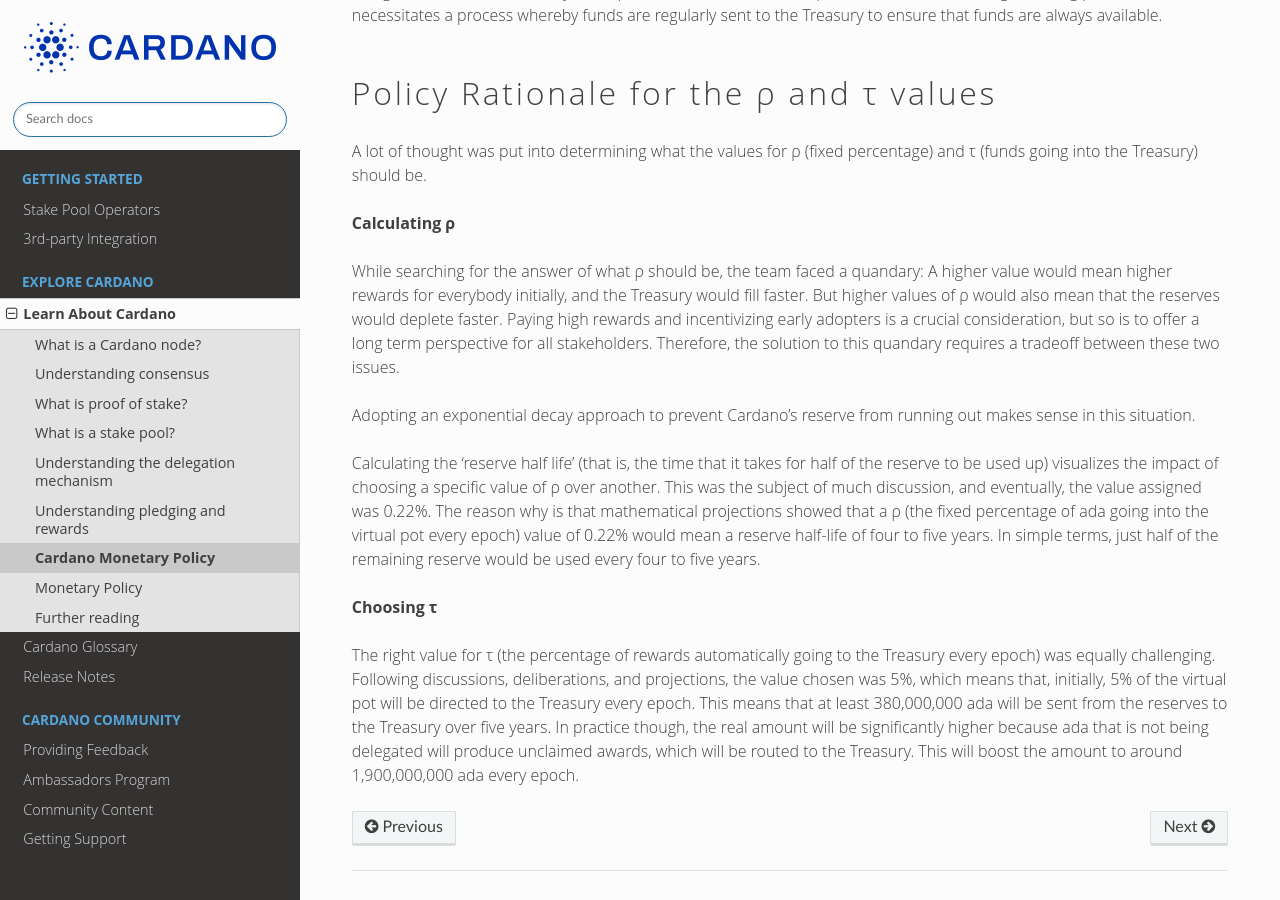
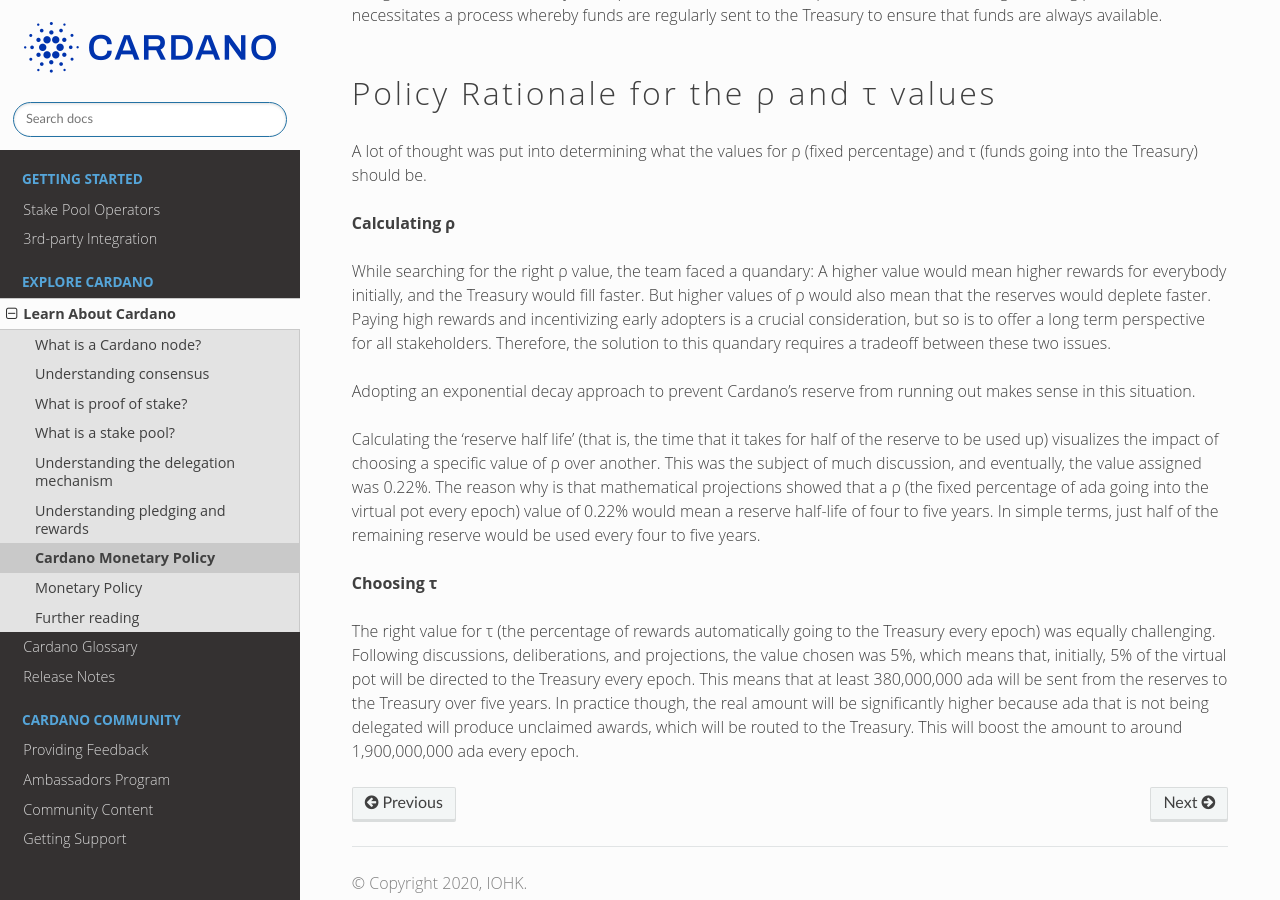
Before and after one commit to input-output-hk/technical-docs, a Sphinx documentation site: the page built from source/learn-about-cardano/cardano-monetary-policy.md, in a window 1280 px wide and 900 px high, scrolled down 1682 px. Built offline with Sphinx 7.4.7 and the Read the Docs theme 2.0.0, drawn with Linux system fonts in a browser that asks for light colours; pages that are not in the unit, such as notebooks, are missing from menus.

Commit message:
Update cardano-monetary-policy.md

```diff
--- a/source/learn-about-cardano/cardano-monetary-policy.md
+++ b/source/learn-about-cardano/cardano-monetary-policy.md
@@ -46,7 +46,7 @@
 
 **Calculating ρ**
 
-While searching for the answer of what ρ should be, the team faced a quandary: A higher value would mean higher rewards for everybody initially, and the Treasury would fill faster. But higher values of ρ would also mean that the reserves would deplete faster. Paying high rewards and incentivizing early adopters is a crucial consideration, but so is to offer a long term perspective for all stakeholders. Therefore, the solution to this quandary requires a tradeoff between these two issues.
+While searching for the right ρ value, the team faced a quandary: A higher value would mean higher rewards for everybody initially, and the Treasury would fill faster. But higher values of ρ would also mean that the reserves would deplete faster. Paying high rewards and incentivizing early adopters is a crucial consideration, but so is to offer a long term perspective for all stakeholders. Therefore, the solution to this quandary requires a tradeoff between these two issues.
 
 Adopting an exponential decay approach to prevent Cardano’s reserve from running out makes sense in this situation.
 
```
